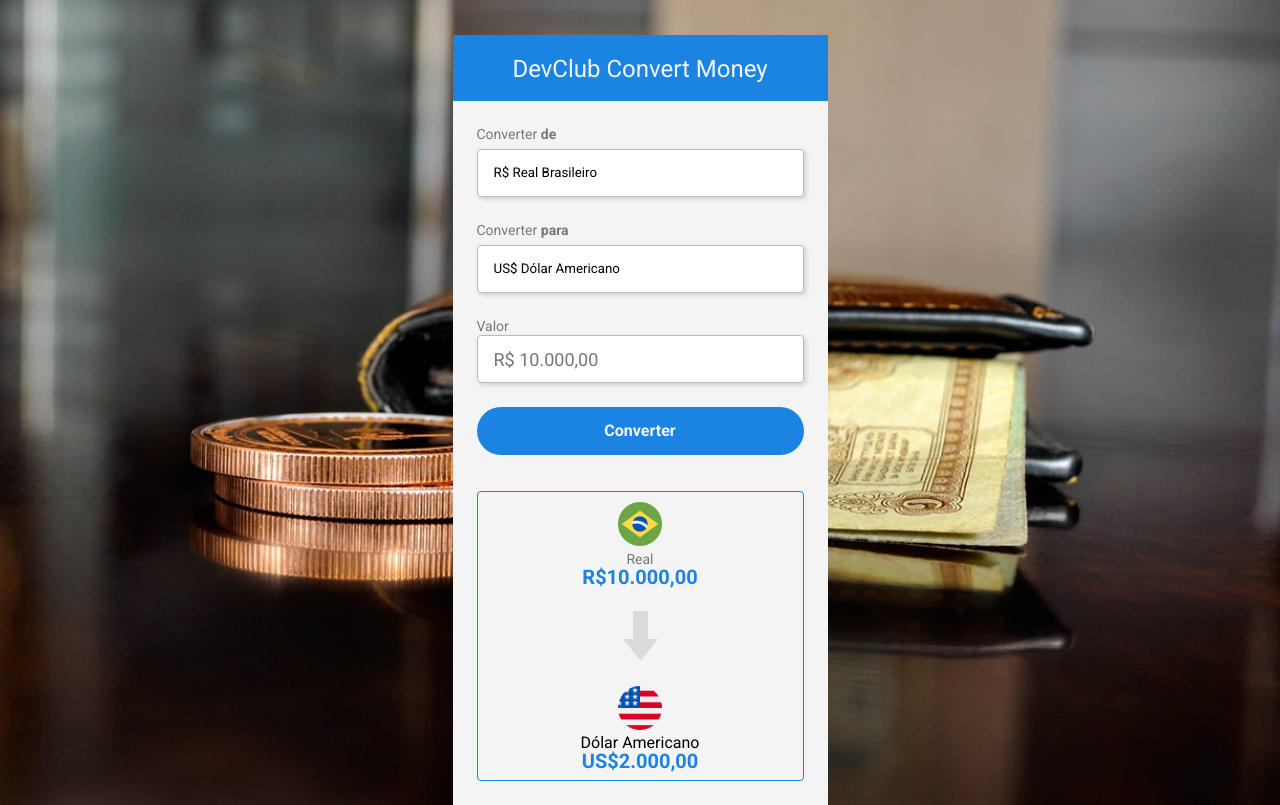
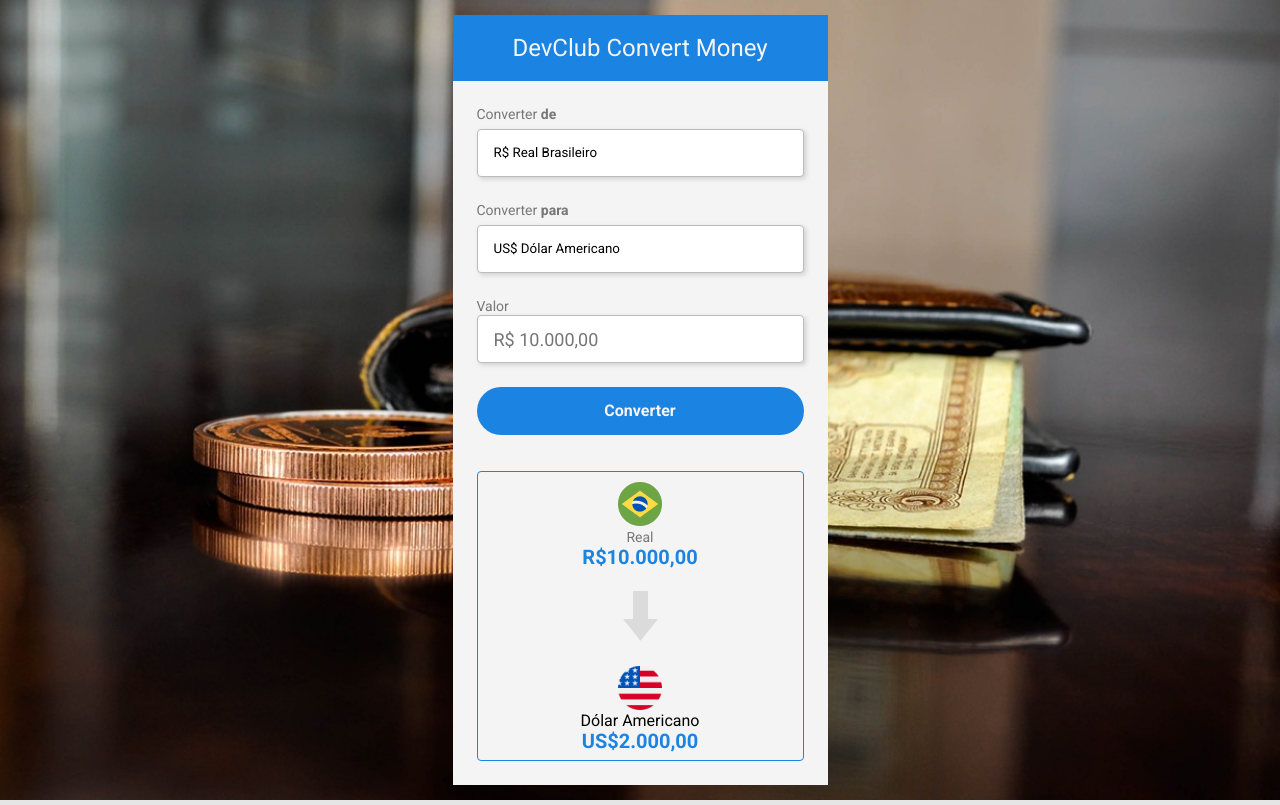
Before and after one commit to mcostarodrigo/DevClub-Convert-Money, a plain HTML site: page index.html in a window 1280 px wide. Drawn offline with Linux system fonts and the light colour scheme.

Commit message:
Adicionando DisplayFlex

```diff
--- a/styles.css
+++ b/styles.css
@@ -12,20 +12,27 @@
     background-image: url(./assets/coin.jpg);
     background-position: center center; /* centraliza a imagem */
     background-size: cover; /* ajusta a imagem para cobrir toda a tela */
+    display: flex;
+    justify-content: center;
+    align-items: center;
+    height: 100vh; /*faz com que o body ocupe toda a tela */
 }
 
 .container {
     width: 375px;
     background-color: #F4F4F4;
-    margin: 0 auto;
+    /* margin: 0 auto; */
     /*Primeiro vai aplaicra margem 0 em cima e em baixo*/
-    margin-top: 35px;
-    /*Depois margem 100 em cima*/
+    /* margin-top: 35px;
+    Depois margem 100 em cima */
 }
 
 header {
     background-color: #1B83E2;
     height: 66px;
+    display: flex;
+    justify-content: center;
+    align-items: center;
 }
 
 h1 {
@@ -33,8 +40,9 @@
     font-weight: 400;
     font-size: 24px;
     color: #F4F4F4;
-    text-align: center;
-    padding-top: 25px;
+    /* text-align: center;
+    padding-top: 25px; */
+
 }
 
 main {
@@ -109,11 +117,19 @@
 section {
     border: 1px solid #1B83E2;
     border-radius: 4px;
+    display: flex;
+    flex-direction: column;
+    align-items: center;
+    gap: 15px;
 }
 
 .currency-container {
-    text-align: center;
+    /* text-align: center; */
     padding: 10px;
+    display: flex;
+    flex-direction: column;
+    align-items: center;
+    gap: 2px;
 }
 
 .currency-name {
@@ -129,9 +145,7 @@
     font-size: 20px;
 }
 
-.arrow-img{
+/* .arrow-img{
     margin: 15px auto;
     display: block;
-}
-
-/*teste*/
+} */
```
